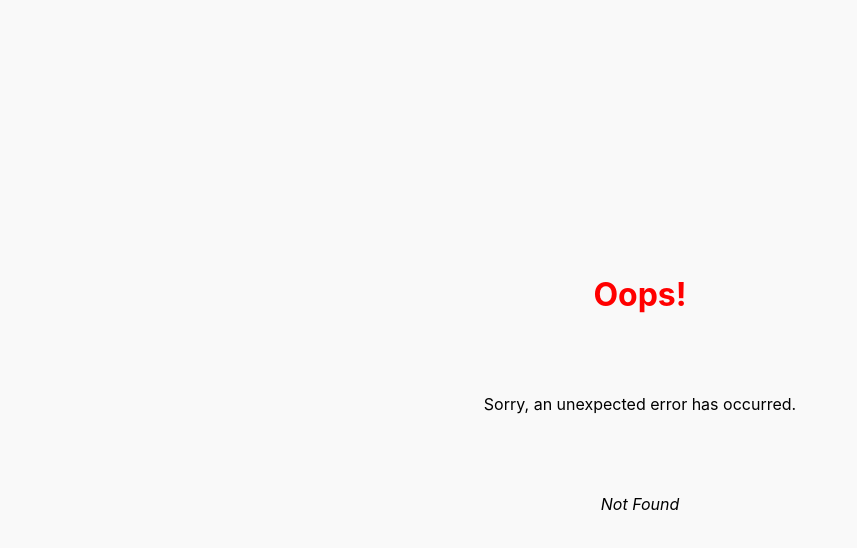
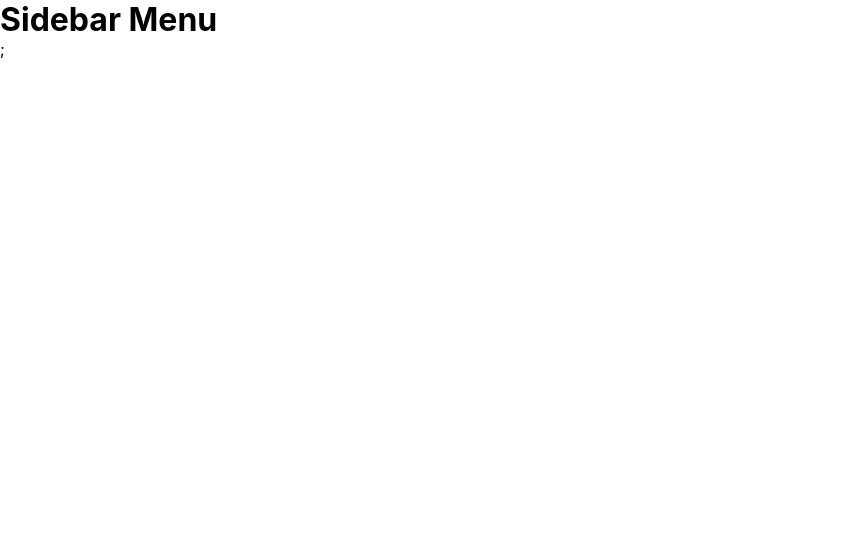
Before and after one commit to appwex/react-ui-components, a React (Create React App) app: page /components/sidebarmenu in a window 1280 px wide. Before the commit this address had no page. Shown: the top 548 px of the page, without its empty margins (0-857 px from the left). Built offline with nearby package versions, Linux system fonts and the light colour scheme.

Commit message:
sidebar component basic setup

```diff
--- /dev/null
+++ b/src/components/sidebarmenu/sidebarmenu.jsx
@@ -0,0 +1,12 @@
+import React from 'react';
+import './sidebarmenu.css';
+
+function SidebarMenu() {
+  return (
+    <div>
+      <h1>Sidebar Menu</h1>
+    </div>
+  );
+}
+
+export default SidebarMenu;
--- a/src/index.js
+++ b/src/index.js
@@ -11,6 +11,7 @@ import Homepage from './routes/homepage/homepage';
 import TestPage from './routes/test-page.jsx/test-page';
 import ComponentStory from './routes/story-page/componet';
 import ButtonStory from './routes/story-page/button';
+import SidebarMenuComponent from './routes/sidebarmenu-component/sidebarmenu';
 
 const router = createBrowserRouter([
   {
@@ -38,6 +39,10 @@ const router = createBrowserRouter([
         path: 'stories/button',
         element: <ButtonStory />,
       },
+      {
+        path: 'components/sidebarmenu',
+        element: <SidebarMenuComponent />,
+      },
     ],
   },
 ]);
--- /dev/null
+++ b/src/routes/sidebarmenu-component/sidebarmenu.jsx
@@ -0,0 +1,11 @@
+import SidebarMenu from '../../components/sidebarmenu/sidebarmenu';
+
+const SidebarMenuComponent = () => {
+  return (
+    <>
+      <SidebarMenu />;
+    </>
+  );
+};
+
+export default SidebarMenuComponent;
```
Also changed, not shown: src/components/sidebarmenu/sidebarmenu.css (added).
